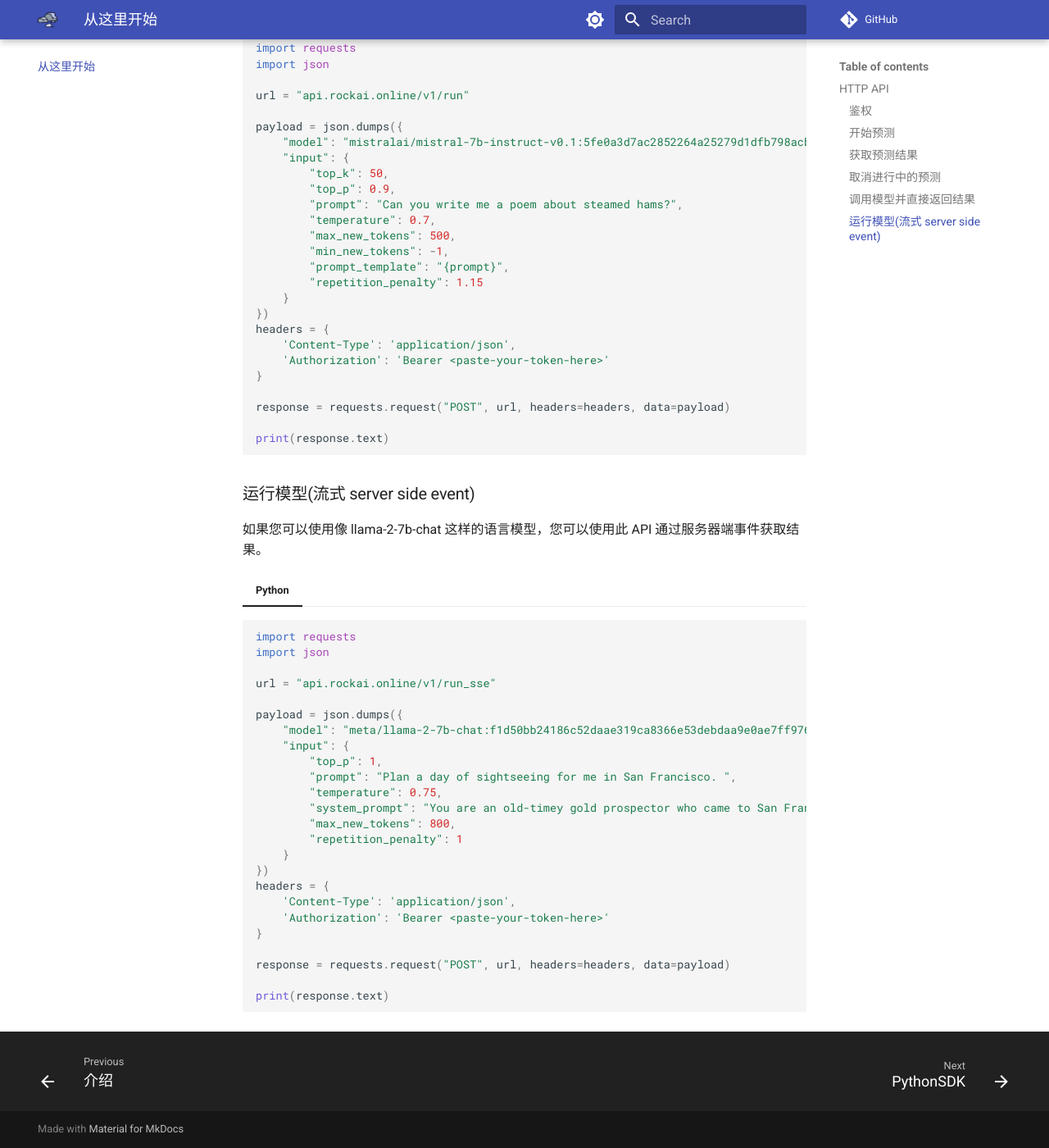
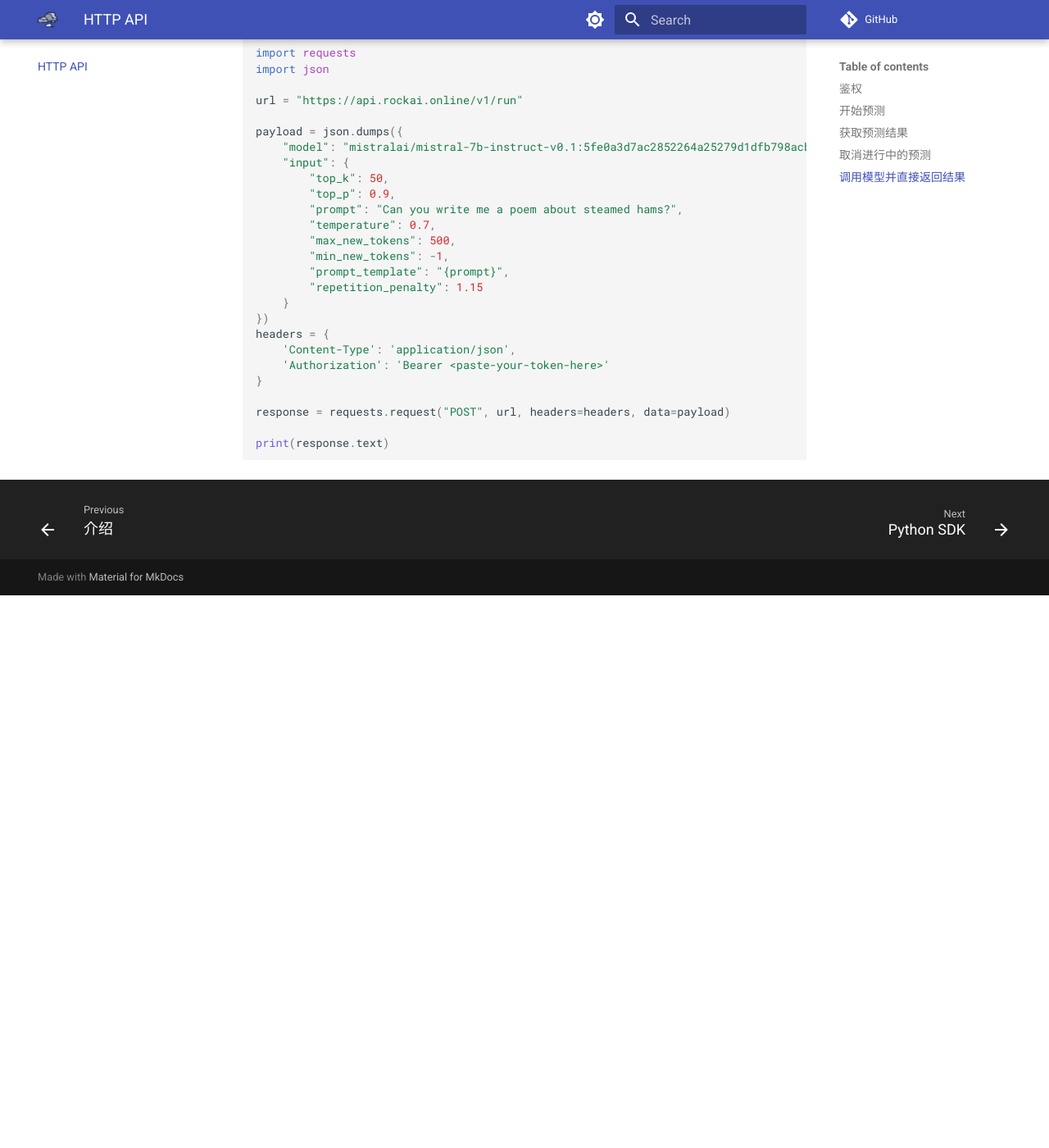
Before and after one commit to incomingflyingbrick/rock, an MkDocs documentation site: the page built from docs/get_start.md, in a window 1280 px wide and 1400 px high, scrolled down 2132 px. Shown: the whole window at 82% size. Built offline with MkDocs 1.6.1 and Material for MkDocs 9.7.7, drawn with Linux system fonts in a browser that asks for light colours; comment, search, counter and statistics services are not loaded; after the commit the page ends 2858 px from its top, so only the background shows below that; some of the changed text lies outside the part shown.

Commit message:
changed doc layout

````diff
--- a/docs/get_start.md
+++ b/docs/get_start.md
@@ -1,8 +1,8 @@
-# 开始
+# HTTP API
 调用机器学习模型只需要一个简单的API
-## HTTP API
 
-### 鉴权
+
+## 鉴权
 
 所有 API 请求都必须使用令牌进行身份验证。请在所有请求中包含以下标头：
 
@@ -12,7 +12,7 @@
 Authorization: Bearer <将API_KEY放在这里>
 ```
 
-### 开始预测
+## 开始预测
 
 您可以使用以下 API 创建预测，它将返回预测是否创建成功。
 
@@ -22,7 +22,7 @@
 import requests
 import json
 
-url = "api.rockai.online/v1/predictions"
+url = "https://api.rockai.online/v1/predictions"
 
 payload = json.dumps({
     "version": "5821a338d00033abaaba89080a17eb8783d9a17ed710a6b4246a18e0900ccad4",
@@ -45,7 +45,7 @@
 
 ```
 
-### 获取预测结果
+## 获取预测结果
 可以使用预测 id 从服务器获取预测结果。
 
 === "Python"
@@ -53,7 +53,7 @@
 import requests
 
 #将id添加到url后面
-url = "api.rockai.online/v1/predictions/ujebapbbulzpx25442efjv4qba"
+url = "https://api.rockai.online/v1/predictions/ujebapbbulzpx25442efjv4qba"
 
 payload = {}
 headers = {
@@ -66,7 +66,7 @@
 
 ```
 
-### 取消进行中的预测
+## 取消进行中的预测
 
 您也可以使用预测 id 取消预测。
 
@@ -74,7 +74,7 @@
 ```python
 import requests
 
-url = "api.rockai.online/v1/predictions/eoyokbzbm3yfdhpspr5xak24ye/cancel"
+url = "https://api.rockai.online/v1/predictions/eoyokbzbm3yfdhpspr5xak24ye/cancel"
 
 payload = {}
 headers = {}
@@ -85,7 +85,7 @@
 
 ```
 
-### 调用模型并直接返回结果
+## 调用模型并直接返回结果
 
 您可以使用此 API 对模型进行推理，模型将将直接返回结果。
 
@@ -94,7 +94,7 @@
 import requests
 import json
 
-url = "api.rockai.online/v1/run"
+url = "https://api.rockai.online/v1/run"
 
 payload = json.dumps({
     "model": "mistralai/mistral-7b-instruct-v0.1:5fe0a3d7ac2852264a25279d1dfb798acbc4d49711d126646594e212cb821749",
@@ -119,36 +119,3 @@
 print(response.text)
 
 ```
-
-### 运行模型(流式 server side event)
-
-如果您可以使用像 llama-2-7b-chat 这样的语言模型，您可以使用此 API 通过服务器端事件获取结果。
-
-=== "Python"
-```python
-import requests
-import json
-
-url = "api.rockai.online/v1/run_sse"
-
-payload = json.dumps({
-    "model": "meta/llama-2-7b-chat:f1d50bb24186c52daae319ca8366e53debdaa9e0ae7ff976e918df752732ccc4",
-    "input": {
-        "top_p": 1,
-        "prompt": "Plan a day of sightseeing for me in San Francisco. ",
-        "temperature": 0.75,
-        "system_prompt": "You are an old-timey gold prospector who came to San Francisco for the gold rush and then was teleported to the present day. Despite being from 1849, you have great knowledge of present-day San Francisco and its attractions. You are helpful, polite, and prone to rambling. ",
-        "max_new_tokens": 800,
-        "repetition_penalty": 1
-    }
-})
-headers = {
-    'Content-Type': 'application/json',
-    'Authorization': 'Bearer <paste-your-token-here>'
-}
-
-response = requests.request("POST", url, headers=headers, data=payload)
-
-print(response.text)
-
-```
--- a/mkdocs.yml
+++ b/mkdocs.yml
@@ -2,8 +2,8 @@
 repo_url: https://github.com/incomingflyingbrick/rock
 nav:
   - 介绍: 'index.md'
-  - 从这里开始: 'get_start.md'
-  - PythonSDK: 'col.md'
+  - HTTP API: 'get_start.md'
+  - Python SDK: 'col.md'
 
 
 
````
Also changed, not shown: docs/col.md (+20 -14 lines).
